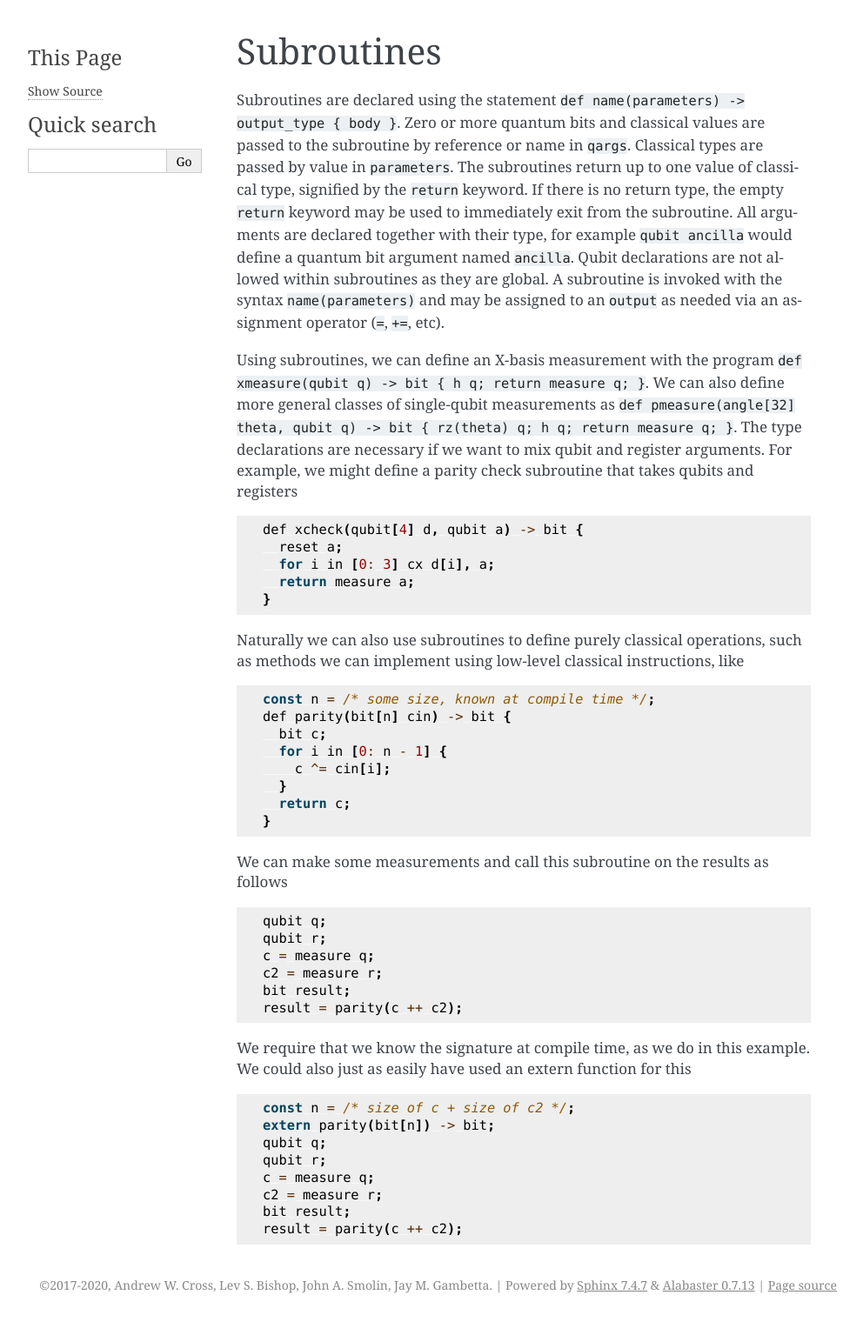
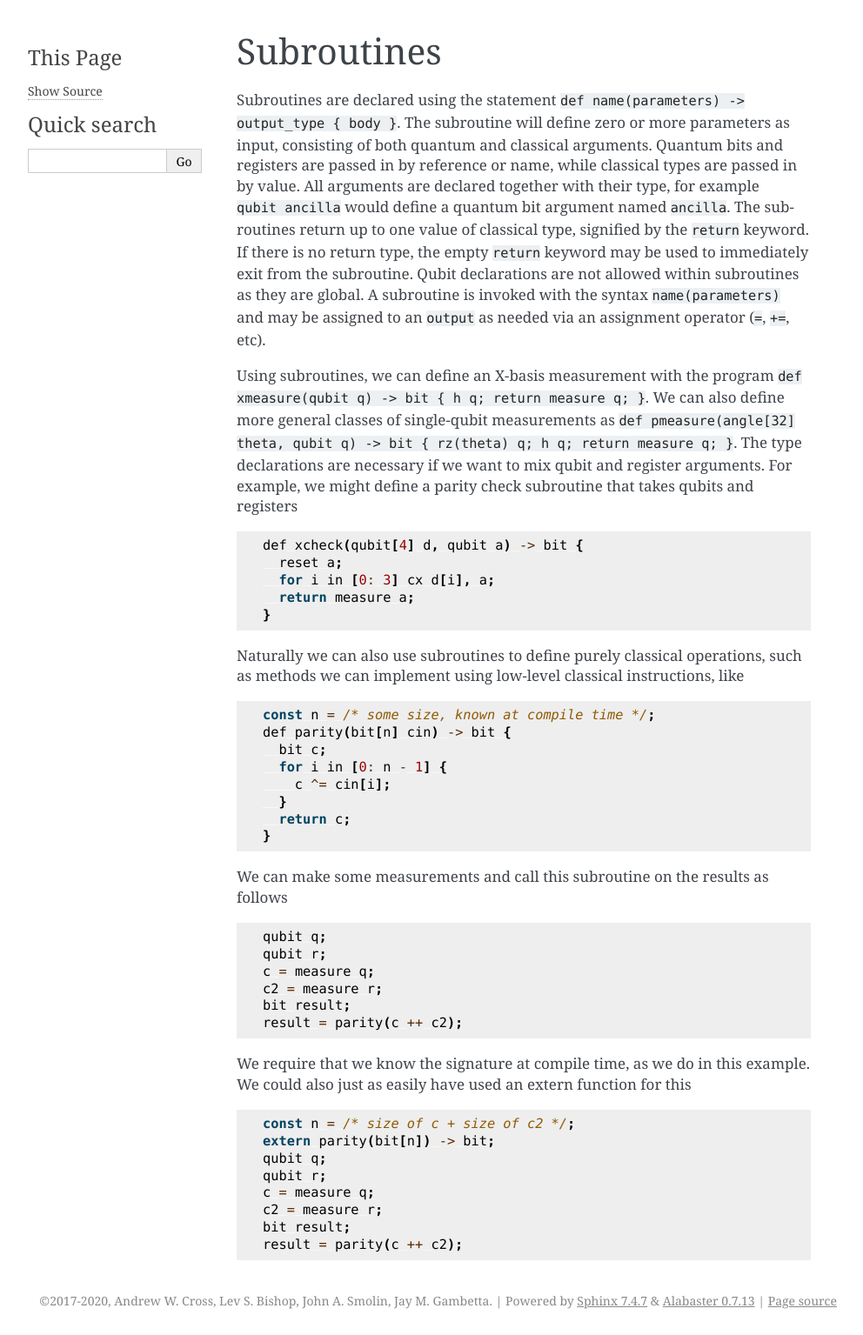
Before and after one commit to openqasm/openqasm, a Sphinx documentation site: the page built from source/language/subroutines.rst, in a window 1280 px wide. Shown: the whole page at 87% size, without its empty margins (148-1140 px from the left). Built offline with Sphinx 7.4.7, drawn with Linux system fonts in a browser that asks for light colours.

Commit message:
clarify subroutine parameters documentation

```diff
--- a/source/language/subroutines.rst
+++ b/source/language/subroutines.rst
@@ -2,13 +2,13 @@ Subroutines
 ===========
 
 Subroutines are declared using the statement ``def name(parameters) -> output_type { body }``.
-Zero or more quantum bits
-and classical values are passed to the subroutine by reference or name in ``qargs``.
-Classical types are passed by value in ``parameters``.
+The subroutine will define zero or more parameters as input, consisting of both quantum and classical arguments.
+Quantum bits and registers are passed in by reference or name, while classical types are passed in by value.
+All arguments are declared together with their type,
+for example ``qubit ancilla`` would define a quantum bit argument named ``ancilla``.
 The subroutines return up to one value of classical type, signified by the
 ``return`` keyword. If there is no return type, the empty ``return``
-keyword may be used to immediately exit from the subroutine. All arguments are declared together
-with their type, for example ``qubit ancilla`` would define a quantum bit argument named ``ancilla``.
+keyword may be used to immediately exit from the subroutine.
 Qubit declarations are not allowed within subroutines as they are global. A subroutine
 is invoked with the syntax ``name(parameters)`` and may be assigned to an ``output`` as
 needed via an assignment operator (``=``, ``+=``, etc).
```
